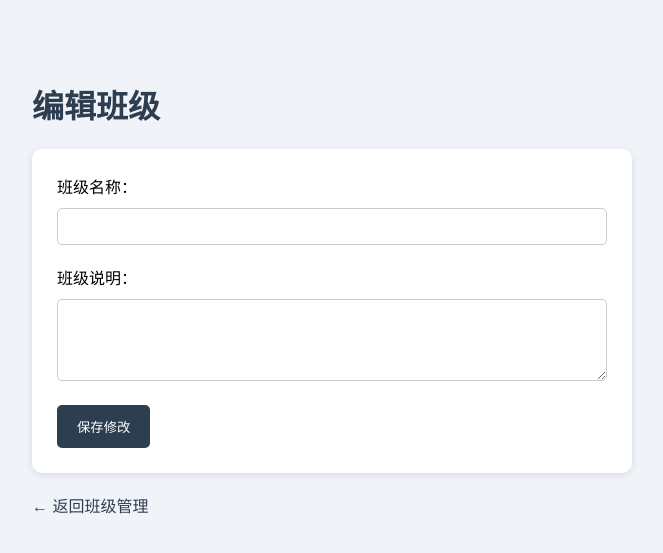
After one commit to tongweichen/go-training-management-system, a Flask app: template templates/edit_class.html in a window 1280 px wide. The commit adds this page. Shown: the top 553 px of the page, without its empty margins (308-971 px from the left). Run offline with Flask 3, Linux system fonts and the light colour scheme; the template is opened without the code that fills it, so the values that code supplies are empty.

Commit message:
Add class editing
Added an edit page for existing classes. Class names and descriptions can now be changed without creating a new class.

```diff
--- a/app.py
+++ b/app.py
@@ -607,6 +607,54 @@ def update_student_status(student_id):
 
     return redirect(url_for("students"))
 
+# Edit Class Information
+@app.route("/classes/<int:class_id>/edit", methods=["GET", "POST"])
+def edit_class(class_id):
+
+    connection = sqlite3.connect("go_training.db")
+    connection.row_factory = sqlite3.Row
+
+    cursor = connection.cursor()
+
+    cursor.execute(
+        "SELECT id, name, description FROM classes WHERE id = ?",
+        (class_id,)
+    )
+
+    class_info = cursor.fetchone()
+
+    if class_info is None:
+        connection.close()
+        return "Class not found", 404
+
+    if request.method == "POST":
+        name = request.form.get("name", "").strip()
+        description = request.form.get("description", "").strip()
+
+        if not name:
+            connection.close()
+            return "Class name is required", 400
+
+        cursor.execute(
+            """
+            UPDATE classes
+            SET name = ?, description = ?
+            WHERE id = ?
+            """,
+            (name, description, class_id)
+        )
+
+        connection.commit()
+        connection.close()
+
+        return redirect(url_for("classes"))
+
+    connection.close()
+
+    return render_template(
+        "edit_class.html",
+        class_info=class_info
+    )
 
 # Run the Flask Application
 if __name__ == "__main__":
--- a/templates/classes.html
+++ b/templates/classes.html
@@ -163,6 +163,12 @@
                     <p>
                         {{ class_item.description or "暂无班级说明" }}
                     </p>
+                    <a
+                        class="back-link"
+                        href="{{ url_for('edit_class', class_id=class_item.id) }}"
+                    >
+                        编辑班级
+                    </a>
                 </div>
 
                 {% endfor %}
--- /dev/null
+++ b/templates/edit_class.html
@@ -0,0 +1,102 @@
+
+<!DOCTYPE html>
+<html lang="zh-CN">
+<head>
+    <meta charset="UTF-8">
+    <meta name="viewport" content="width=device-width, initial-scale=1.0">
+    <title>编辑班级</title>
+
+    <style>
+        body {
+            background-color: #f0f4f8;
+            font-family: "Microsoft YaHei", sans-serif;
+            margin: 0;
+        }
+
+        .container {
+            max-width: 600px;
+            margin: 40px auto;
+            padding: 20px;
+        }
+
+        h1 {
+            color: #2c3e50;
+        }
+
+        .card {
+            background-color: white;
+            padding: 25px;
+            border-radius: 10px;
+            box-shadow: 0 2px 8px rgba(0, 0, 0, 0.1);
+        }
+
+        input, textarea {
+            width: 100%;
+            padding: 10px;
+            margin: 10px 0 20px;
+            box-sizing: border-box;
+            border: 1px solid #ccc;
+            border-radius: 5px;
+            font-family: inherit;
+        }
+
+        button {
+            background-color: #2c3e50;
+            color: white;
+            padding: 12px 20px;
+            border: none;
+            border-radius: 5px;
+            cursor: pointer;
+        }
+
+        button:hover {
+            background-color: #1a252f;
+        }
+
+        .back-link {
+            display: inline-block;
+            margin-top: 20px;
+            color: #2c3e50;
+            text-decoration: none;
+        }
+    </style>
+</head>
+
+<body>
+    <div class="container">
+
+        <h1>编辑班级</h1>
+
+        <div class="card">
+            <form method="POST">
+
+                <label for="name">班级名称：</label>
+                <input
+                    type="text"
+                    id="name"
+                    name="name"
+                    value="{{ class_info.name }}"
+                    required
+                >
+
+                <label for="description">班级说明：</label>
+                <textarea
+                    id="description"
+                    name="description"
+                    rows="4"
+                >{{ class_info.description or "" }}</textarea>
+
+                <button type="submit">
+                    保存修改
+                </button>
+
+            </form>
+        </div>
+
+        <a class="back-link" href="{{ url_for('classes') }}">
+            ← 返回班级管理
+        </a>
+
+    </div>
+</body>
+</html>
```
